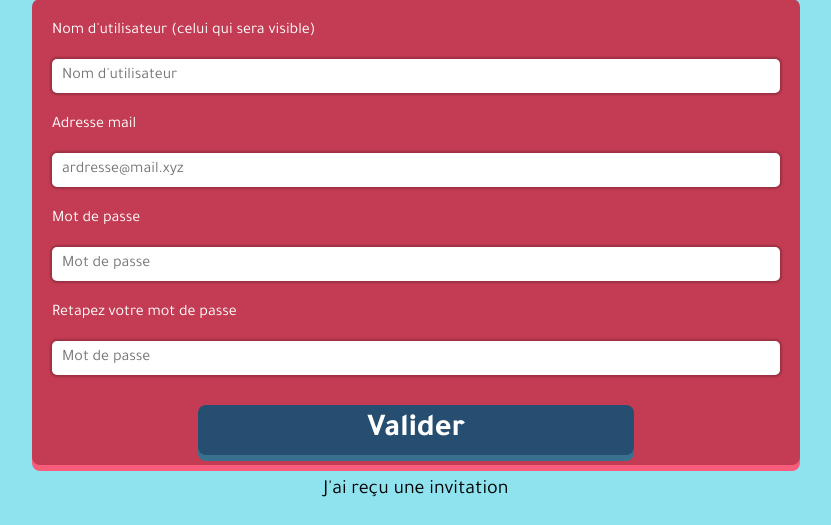
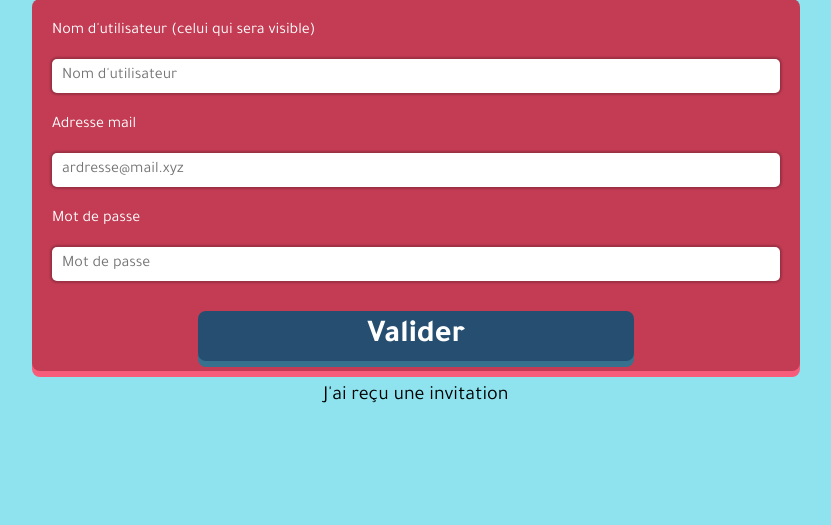
Before and after one commit to Recursived/24h-DUT-Info-2018-Reunionou, a PHP site: page / in a window 1280 px wide, after a click on "Inscription". Shown: the part 406-931 px from the top of the page, without its empty margins (224-1055 px from the left). After the commit the page ends 809 px from the top, so only its background shows below. Run offline with PHP 8.4, Linux system fonts and the light colour scheme; some libraries are stand-ins or nearby versions.

Commit message:
index terminé

```diff
--- a/view/indexView.php
+++ b/view/indexView.php
@@ -18,7 +18,7 @@ ob_start();
 			Connection
 		</div>
 		<div id=Log-form>
-			<form action=post>
+			<form action=post action=index.php?action=auth>
 				<p>Adresse mail</p>
 				<input class=input type="mail" name="login" placeholder="ardresse@mail.xyz" required>
 				<p>Mot de passe</p>
@@ -31,14 +31,12 @@ ob_start();
 			Inscription
 		</div>
 		<div id=Reg-form>
-			<form action=post>
+			<form action=post action=index.php?action=addUser>
 				<p>Nom d'utilisateur (celui qui sera visible)</p>
-				<input class=input type="text" name="pwd" placeholder="Nom d'utilisateur" required>
+				<input class=input type="text" name="nom" placeholder="Nom d'utilisateur" required>
 				<p>Adresse mail</p>
 				<input class=input type="mail" name="login" placeholder="ardresse@mail.xyz" required>
 				<p>Mot de passe</p>
-				<input class=input type="password" name="pwd" placeholder="Mot de passe" required>
-				<p>Retapez votre mot de passe</p>
 				<input class=input type="password" name="pwd" placeholder="Mot de passe" required>
 				<input class="submit button" type="submit" value=Valider>
 			</form>
```
